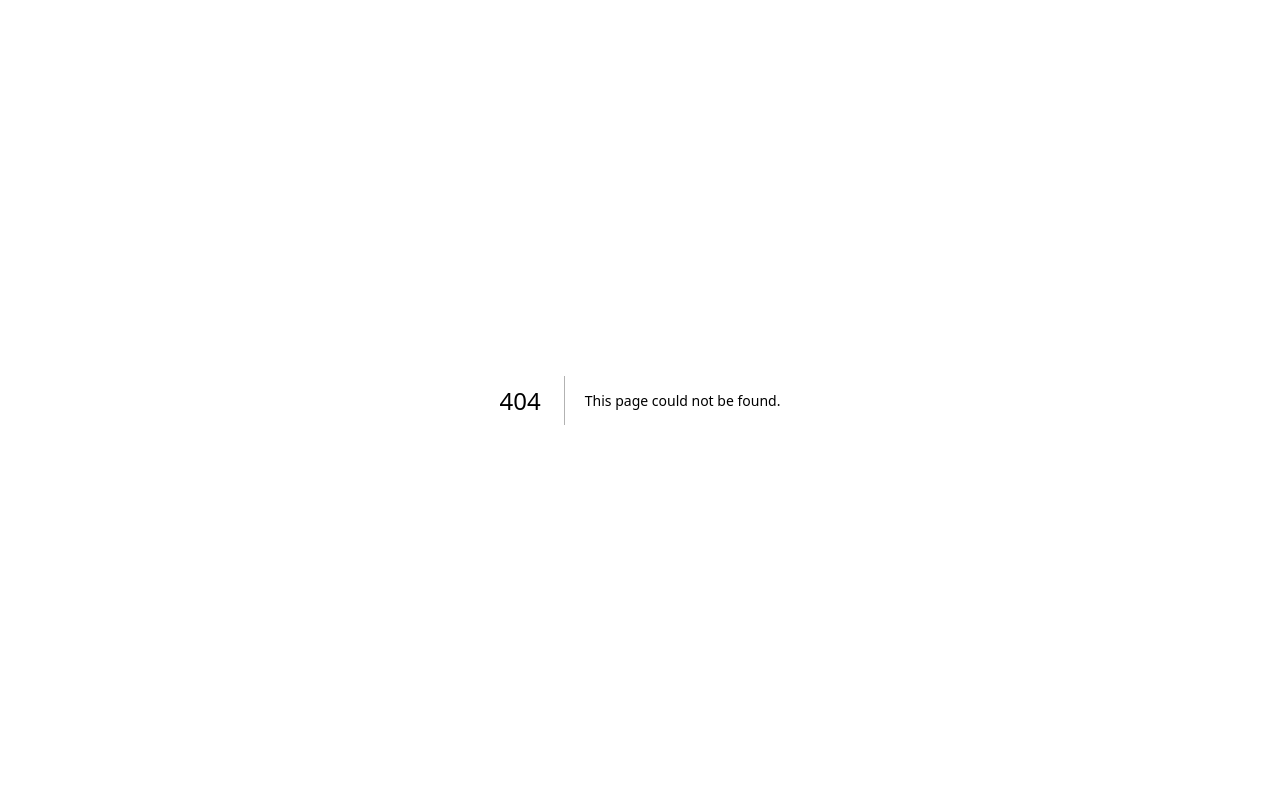
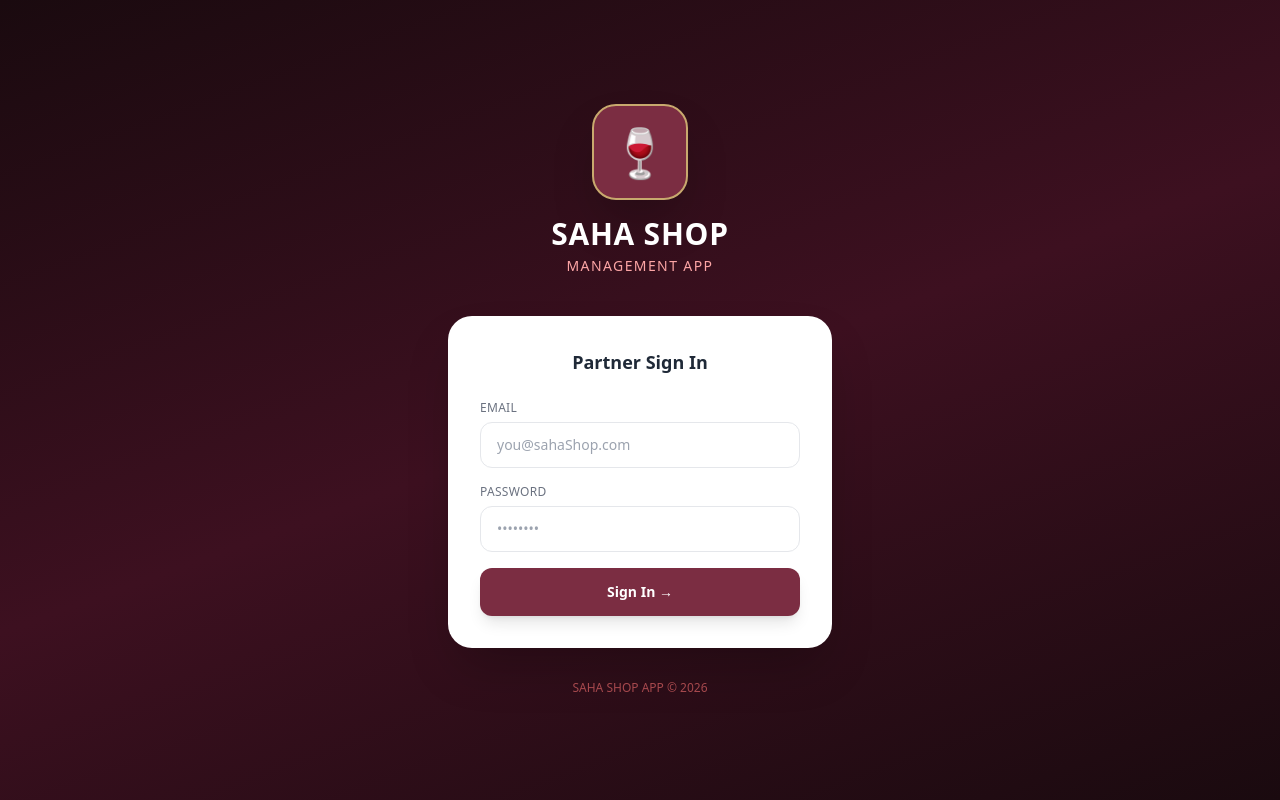
Before and after one commit to dipeshsaha911-prog/saha-shop-app, a Next.js app: page /login in a window 1280 px wide. Before the commit this address had no page. Built offline with nearby package versions, Linux system fonts and the light colour scheme.

Commit message:
Add src/app/login/page.jsx

```diff
--- /dev/null
+++ b/src/app/login/page.jsx
@@ -0,0 +1,87 @@
+'use client'
+import { useState } from 'react'
+import { useRouter } from 'next/navigation'
+import { signIn } from '@/lib/supabaseClient'
+
+export default function LoginPage() {
+  const router = useRouter()
+  const [email, setEmail]       = useState('')
+  const [password, setPassword] = useState('')
+  const [error, setError]       = useState('')
+  const [loading, setLoading]   = useState(false)
+
+  async function handleLogin(e) {
+    e.preventDefault()
+    setError('')
+    setLoading(true)
+    try {
+      await signIn(email, password)
+      router.push('/dashboard')
+    } catch (err) {
+      setError(err.message)
+    } finally {
+      setLoading(false)
+    }
+  }
+
+  return (
+    <div className="min-h-screen flex flex-col items-center justify-center px-6"
+      style={{ background: 'linear-gradient(160deg, #1a0a0f 0%, #3d1020 50%, #1a0a0f 100%)' }}>
+
+      {/* Logo area */}
+      <div className="mb-10 text-center">
+        <div className="w-24 h-24 rounded-3xl flex items-center justify-center mx-auto mb-4 shadow-2xl"
+          style={{ backgroundColor: '#7B2D42', border: '2px solid #c8a96e' }}>
+          <span className="text-5xl">🍷</span>
+        </div>
+        <h1 className="text-3xl font-bold text-white tracking-wide">SAHA SHOP</h1>
+        <p className="text-red-300 mt-1 text-sm tracking-widest uppercase">Management App</p>
+      </div>
+
+      {/* Card */}
+      <div className="w-full max-w-sm bg-white rounded-3xl shadow-2xl p-8">
+        <h2 className="text-lg font-semibold text-gray-800 mb-6 text-center">Partner Sign In</h2>
+
+        {error && (
+          <div className="mb-4 px-4 py-3 bg-red-50 border border-red-200 text-red-700 text-sm rounded-xl">
+            {error}
+          </div>
+        )}
+
+        <form onSubmit={handleLogin} className="space-y-4">
+          <div>
+            <label className="block text-xs font-medium text-gray-500 mb-1.5 uppercase tracking-wide">Email</label>
+            <input
+              type="email" required
+              value={email}
+              onChange={e => setEmail(e.target.value)}
+              placeholder="you@sahaShop.com"
+              className="w-full px-4 py-3 text-sm border border-gray-200 rounded-xl focus:outline-none focus:ring-2 focus:border-transparent"
+              style={{ '--tw-ring-color': '#7B2D42' }}
+            />
+          </div>
+          <div>
+            <label className="block text-xs font-medium text-gray-500 mb-1.5 uppercase tracking-wide">Password</label>
+            <input
+              type="password" required
+              value={password}
+              onChange={e => setPassword(e.target.value)}
+              placeholder="••••••••"
+              className="w-full px-4 py-3 text-sm border border-gray-200 rounded-xl focus:outline-none focus:ring-2 focus:border-transparent"
+            />
+          </div>
+          <button
+            type="submit"
+            disabled={loading}
+            className="w-full py-3.5 text-sm font-semibold text-white rounded-xl disabled:opacity-50 transition-opacity mt-2 shadow-lg"
+            style={{ backgroundColor: '#7B2D42' }}
+          >
+            {loading ? 'Signing in…' : 'Sign In →'}
+          </button>
+        </form>
+      </div>
+
+      <p className="text-red-400 text-xs mt-8 opacity-60">SAHA SHOP APP © {new Date().getFullYear()}</p>
+    </div>
+  )
+}
```
